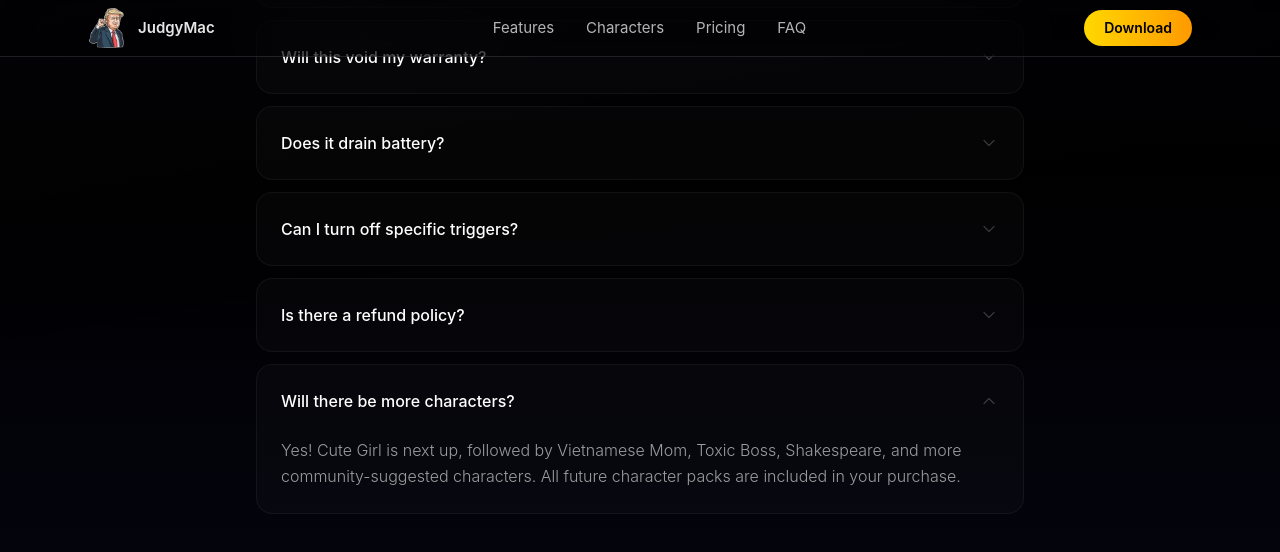
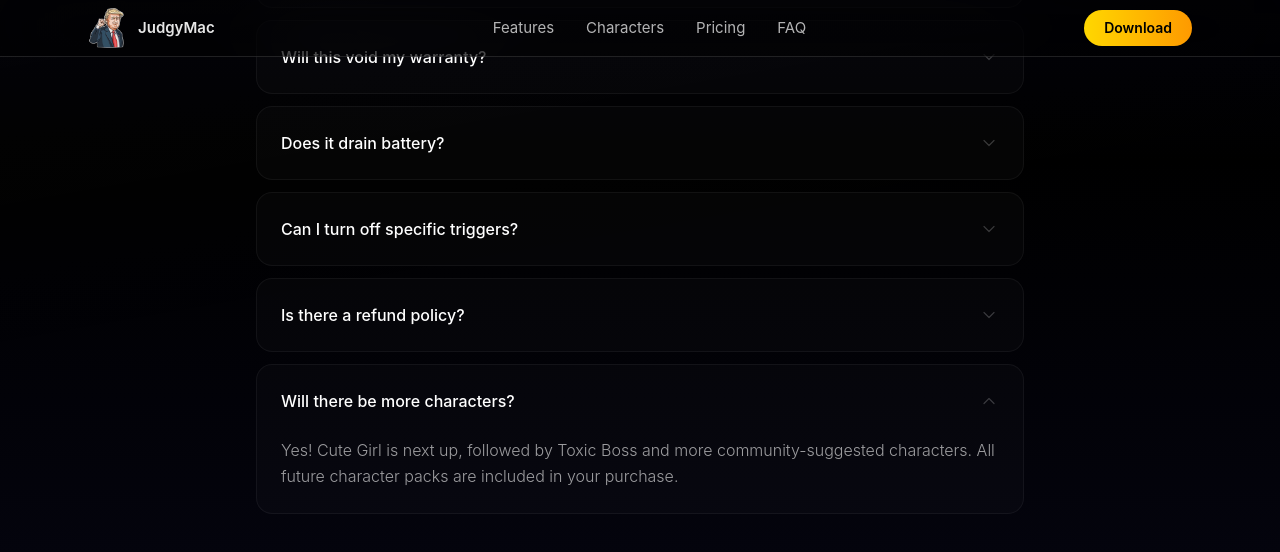
Before and after one commit to tuandev-nv/JudgyMac-landing-page, a Next.js app: page / in a window 1280 px wide. Both pictures are taken after a click on the heading "Will there be more characters?". Shown: the part 7039-7591 px from the top of the page. Built offline with nearby package versions, Linux system fonts and the light colour scheme.

Commit message:
fix: update FAQ to match character roadmap (remove Vietnamese Mom, Shakespeare)

```diff
--- a/app/page.tsx
+++ b/app/page.tsx
@@ -602,9 +602,9 @@ export default function Home() {
                 />
               </summary>
               <div className="faq-content px-6 pb-6 text-white/60 text-base leading-relaxed font-light">
-                Yes! Cute Girl is next up, followed by Vietnamese Mom, Toxic
-                Boss, Shakespeare, and more community-suggested characters. All
-                future character packs are included in your purchase.
+                Yes! Cute Girl is next up, followed by Toxic Boss and more
+                community-suggested characters. All future character packs are
+                included in your purchase.
               </div>
             </details>
           </div>
```
